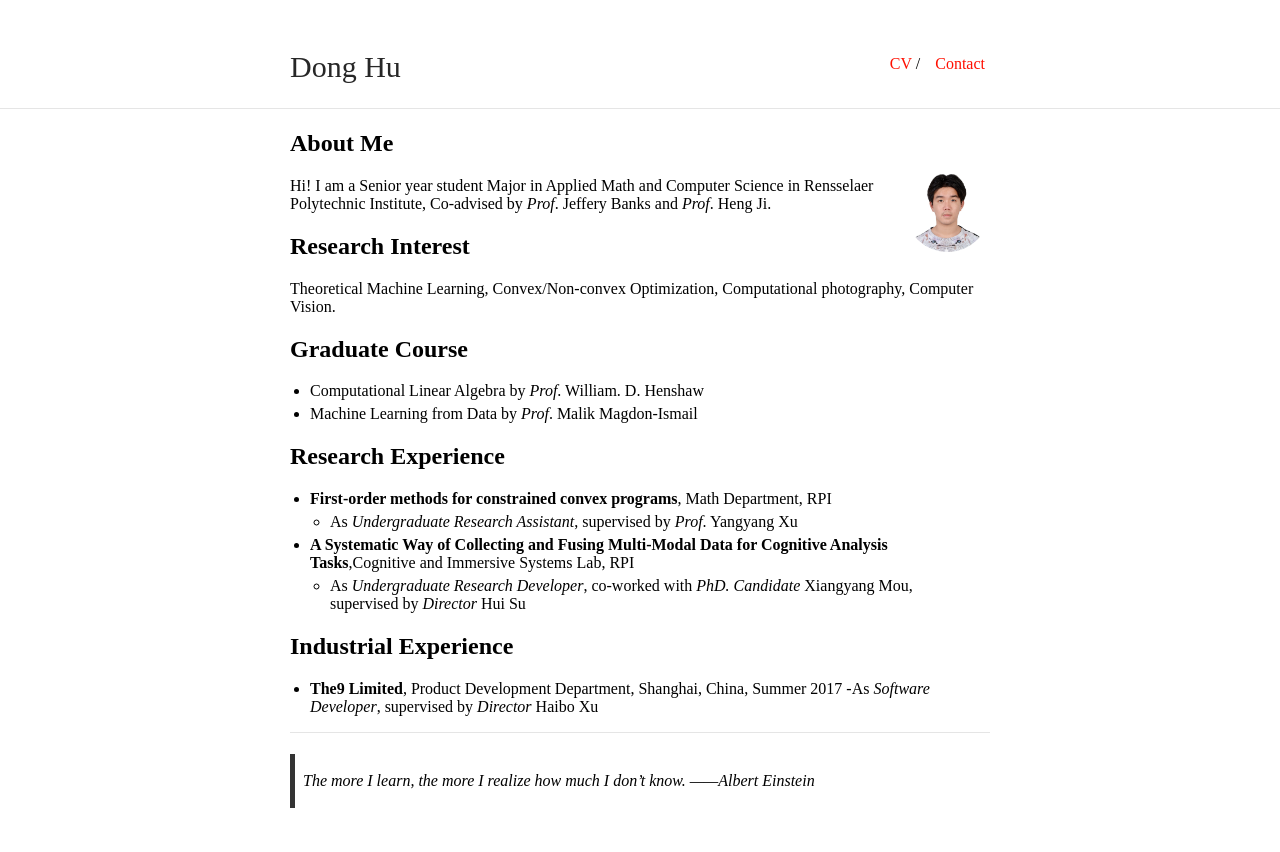
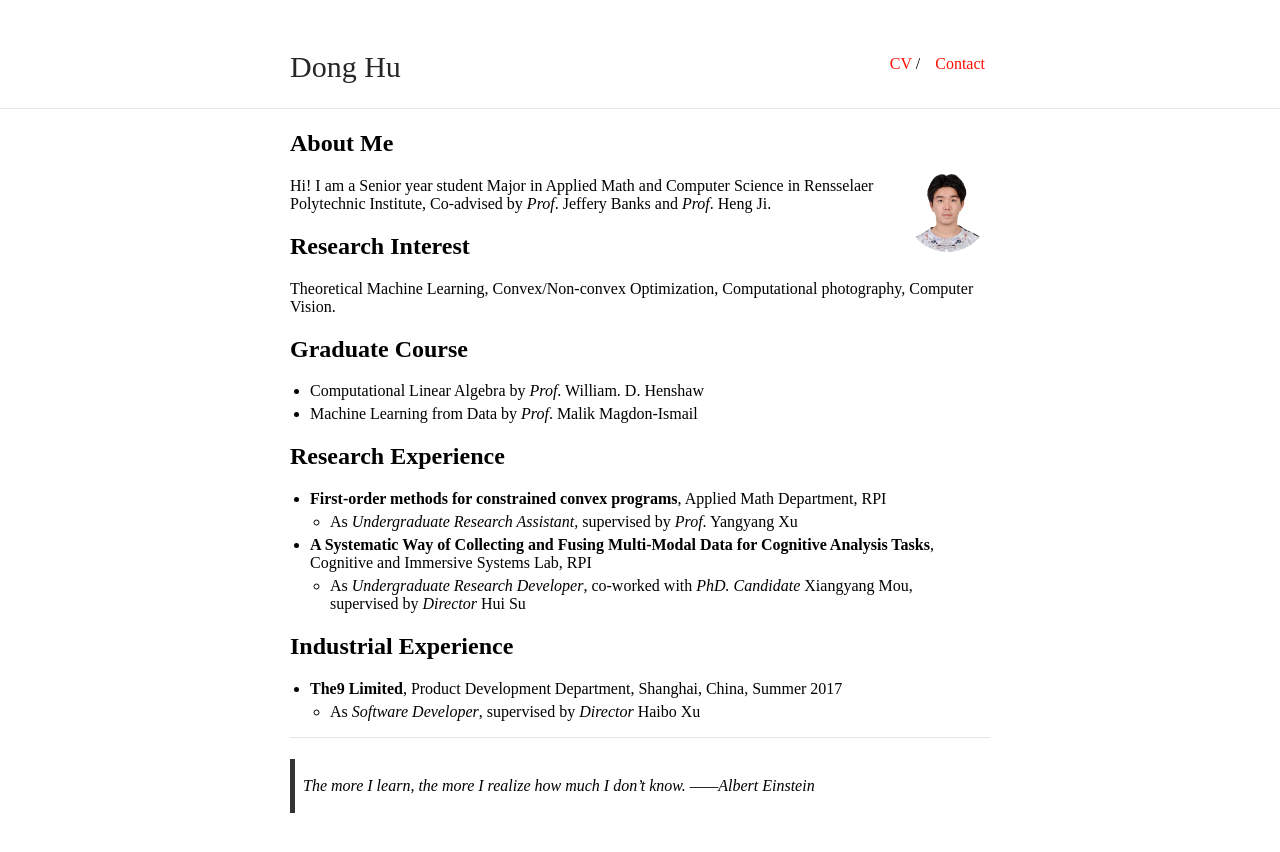
Before and after one commit to jurohd/jurohd.github.io, a Jekyll site: the page built from index.md, in a window 1280 px wide. Shown: the top 852 px of the page. Built offline with Jekyll 4.4.1, drawn with Linux system fonts in a browser that asks for light colours; our own code applies the rules of GitHub Pages for plain Markdown files.

Commit message:
Update index.md

```diff
--- a/index.md
+++ b/index.md
@@ -19,16 +19,16 @@ Theoretical Machine Learning, Convex/Non-convex Optimization, Computational phot
 
 ## Research Experience
 
-+ **First-order methods for constrained convex programs**, Math Department, RPI
++ **First-order methods for constrained convex programs**, Applied Math Department, RPI
   - As *Undergraduate Research Assistant*, supervised by *Prof*. Yangyang Xu
 
-+ **A Systematic Way of Collecting and Fusing Multi-Modal Data for Cognitive Analysis Tasks**,Cognitive and Immersive Systems Lab, RPI
++ **A Systematic Way of Collecting and Fusing Multi-Modal Data for Cognitive Analysis Tasks**, Cognitive and Immersive Systems Lab, RPI
   - As *Undergraduate Research Developer*, co-worked with *PhD. Candidate* Xiangyang Mou, supervised by *Director* Hui Su
 
 ## Industrial Experience
 
 + **The9 Limited**, Product Development Department, Shanghai, China, Summer 2017
-  -As *Software Developer*, supervised by *Director* Haibo Xu
+  - As *Software Developer*, supervised by *Director* Haibo Xu
 
 ---
 
```
